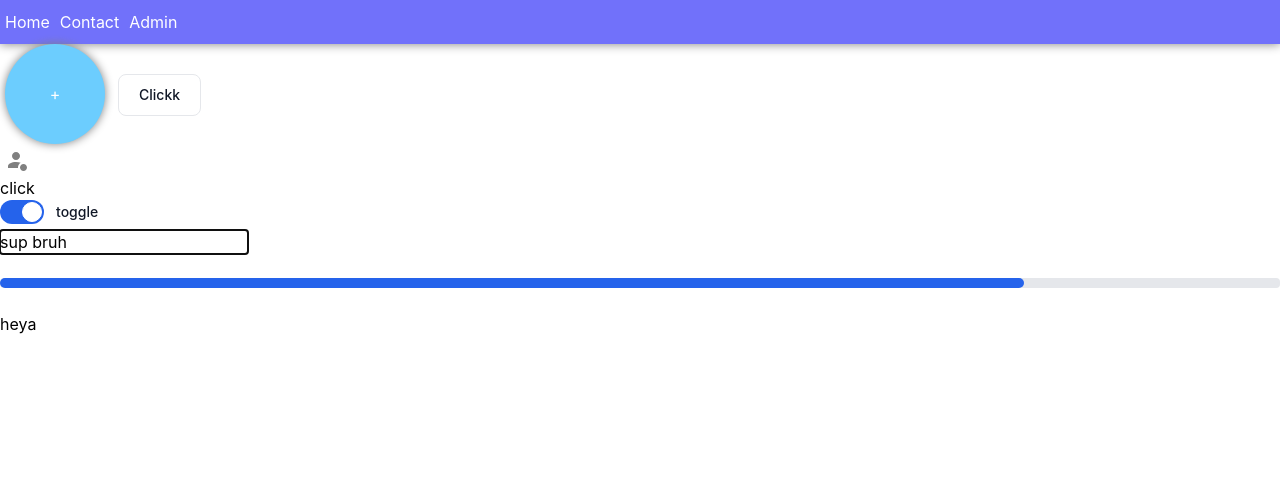
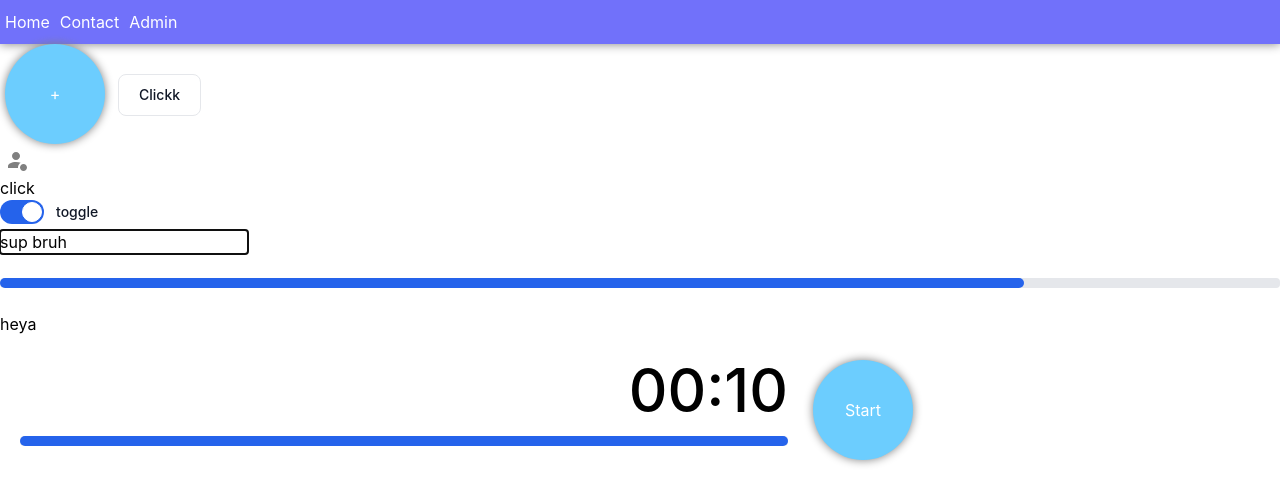
Before and after one commit to acadea/course_react_deep_dive, a React (Vite) app: page /#/ in a window 1280 px wide. Shown: the top 504 px of the page. Built offline with nearby package versions, Linux system fonts and the light colour scheme.

Commit message:
added timer

```diff
--- /dev/null
+++ b/src/containers/timer/BaseTimer.jsx
@@ -0,0 +1,127 @@
+import React, { useEffect, useState } from 'react'
+import PropTypes from 'prop-types';
+import RoundButton from './../../components/buttons/round-button/RoundButton';
+import ProgressBar from '../../components/progress-bar/ProgressBar';
+import CountdownClock from './CountdownClock';
+
+let timerId = null;
+function BaseTimer({timeout, onFinish, onStop, onStart, autoplay, title}) {
+
+  const [totalTime, setTotalTime] = useState(timeout);
+  const [isPausing, setIsPausing] = useState(false);
+  const [hasStarted, setHasStarted] = useState(false);
+
+
+  useEffect(() => {
+    if(autoplay){
+      startTimer();
+    }
+  }, []);
+
+  function pauseTimer() {
+    setIsPausing(true);
+    clearInterval(timerId);
+  }
+
+  function resumeTimer() {
+    setIsPausing(false);
+    startTimer();
+  }
+
+  function stopTimer() {
+    setTotalTime(timeout);
+    setHasStarted(false);
+    setIsPausing(false);
+    onStop()
+    clearInterval(timerId);
+  }
+
+  function startTimer(){
+    setHasStarted(true);
+    onStart();
+    timerId = setInterval(() => {
+
+      setTotalTime((totalTime) => {
+        const timeRemaining = totalTime - 1;
+
+        if(timeRemaining<= 0){
+          clearInterval(timerId);
+          onFinish();
+          return 0;
+        }
+        return timeRemaining;
+      })
+
+    }, 1000);
+
+  }
+
+  function getTimeRemainingPercent(){
+    return Math.round((totalTime/timeout) * 100);
+  }
+
+  function renderButtons(){
+
+
+    // when not started, show 'play' button
+    if(!hasStarted){
+      return <RoundButton onClick={startTimer}>Start</RoundButton>
+    }
+
+    // when paused, show 'play' and 'stop' button'
+    if(isPausing){
+      return (
+        <div>
+          <RoundButton onClick={resumeTimer}>Play</RoundButton>
+          <RoundButton onClick={stopTimer}>Stop</RoundButton>
+        </div>
+      )
+    }
+
+    // when started, show 'pause' and 'stop' button'
+    return (
+      <div>
+        <RoundButton onClick={pauseTimer}>Pause</RoundButton>
+        <RoundButton onClick={stopTimer}>Stop</RoundButton>
+      </div>
+    )
+
+
+  }
+
+  return (
+    <div className='flex justify-center' style={{width: 'fit-content'}}>
+
+      <div className='flex flex-col mx-5' style={{width: '60vw'}}>
+
+        <div className='flex justify-between mb-4'>
+
+          <span className='text-6xl'>{title}</span>
+
+          <CountdownClock timeRemaining={totalTime}></CountdownClock>
+
+        </div>
+
+        <ProgressBar percent={getTimeRemainingPercent()} ></ProgressBar>
+      </div>
+
+      <div className='flex flex-col items-center'>
+
+        {renderButtons()}
+      </div>
+
+
+    </div>
+  )
+}
+
+BaseTimer.propTypes = {
+  timeout: PropTypes.number,
+  onFinish: PropTypes.func,
+  onStop: PropTypes.func,
+  onStart: PropTypes.func,
+  autoplay: PropTypes.bool,
+  title: PropTypes.string,
+}
+
+export default BaseTimer
--- /dev/null
+++ b/src/containers/timer/CountdownClock.jsx
@@ -0,0 +1,21 @@
+import React from 'react'
+import PropTypes from 'prop-types'
+
+function CountdownClock({timeRemaining}) {
+  const minutes = Math.floor(timeRemaining/60);
+  const seconds = timeRemaining % 60;
+
+  return (
+    <div>
+      <h1 className='text-center text-6xl font-medium'>
+        {String(minutes).padStart(2, '0')}:{String(seconds).padStart(2, '0')}
+      </h1>
+    </div>
+  )
+}
+
+CountdownClock.propTypes = {
+  timeRemaining: PropTypes.number
+}
+
+export default CountdownClock
--- a/src/pages/Home.jsx
+++ b/src/pages/Home.jsx
@@ -10,6 +10,7 @@ import Toggle from '../components/toggle/Toggle';
 import EditableInput from '../components/input/EditableInput';
 import ProgressBar from '../components/progress-bar/ProgressBar';
 import Tooltip from '../components/tooltip/Tooltip';
+import BaseTimer from '../containers/timer/BaseTimer';
 
 export default function Home(props) {
 
@@ -58,6 +59,13 @@ export default function Home(props) {
         <div>heya</div>
       </Tooltip>
 
+      <br />
+
+      <BaseTimer onStart={() => {}}
+        onFinish={() => {}}
+        onStop={() => {}}
+        timeout={10}></BaseTimer>
+
 
     </PublicLayout>
   )
```
